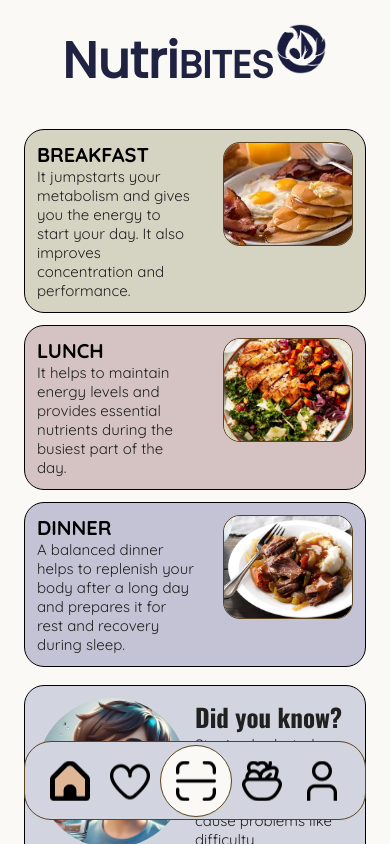
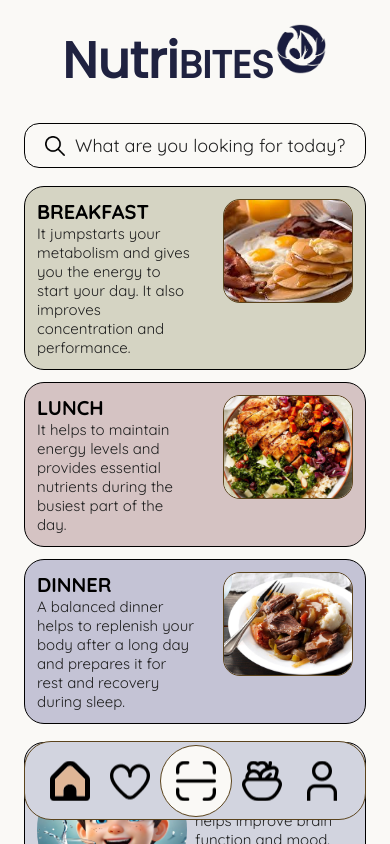
Before and after one commit to justinenorie/NutriBITES-ReactNative, a React Native app: screen /Dashboard in a window 390 px wide. Built offline with nearby package versions, Linux system fonts and the light colour scheme.

Commit message:
Added Search Bar

```diff
--- a/screens/Dashboard.jsx
+++ b/screens/Dashboard.jsx
@@ -8,6 +8,7 @@ import {
     StatusBar,
     TouchableOpacity,
     Modal,
+    TextInput,
 } from "react-native";
 import Colors from "../constants/Colors";
 import fonts from "../constants/Typography";
@@ -32,8 +33,35 @@ export default function Dashboard({ navigation, activeState, setActiveState }) {
                     />
                 </View>
 
+                <View
+                    style={{
+                        borderWidth: 1,
+                        borderColor: "black",
+                        borderRadius: 15,
+                        padding: 10,
+                        flexDirection: "row",
+                        alignItems: "center",
+                        marginBottom: 12,
+                    }}
+                >
+                    <Image
+                        source={require("../assets/icons/search.png")}
+                        style={{ width: 20, height: 20, marginHorizontal: 10 }}
+                    />
+                    <TextInput
+                        placeholder="What are you looking for today? "
+                        placeholderTextColor={Colors.TEXTblack}
+                        style={[fonts.h2, { width: "100%" }]}
+                    />
+                </View>
+
                 {/* Content */}
-                <View style={[styles.BLDContainer, { backgroundColor: "#D5D4C3"}]}>
+                <View
+                    style={[
+                        styles.BLDContainer,
+                        { backgroundColor: "#D5D4C3" },
+                    ]}
+                >
                     <View style={styles.textBLD}>
                         <Text style={styles.titleBLD}>BREAKFAST</Text>
                         <Text style={fonts.small}>
@@ -48,7 +76,12 @@ export default function Dashboard({ navigation, activeState, setActiveState }) {
                     />
                 </View>
 
-                <View style={[styles.BLDContainer, { backgroundColor: "#D5C3C3"}]}>
+                <View
+                    style={[
+                        styles.BLDContainer,
+                        { backgroundColor: "#D5C3C3" },
+                    ]}
+                >
                     <View style={styles.textBLD}>
                         <Text style={styles.titleBLD}>LUNCH</Text>
                         <Text style={fonts.small}>
@@ -63,7 +96,12 @@ export default function Dashboard({ navigation, activeState, setActiveState }) {
                     />
                 </View>
 
-                <View style={[styles.BLDContainer, { backgroundColor: "#C4C3D5"}]}>
+                <View
+                    style={[
+                        styles.BLDContainer,
+                        { backgroundColor: "#C4C3D5" },
+                    ]}
+                >
                     <View style={styles.textBLD}>
                         <Text style={styles.titleBLD}>DINNER</Text>
                         <Text style={fonts.small}>
@@ -101,7 +139,9 @@ export default function Dashboard({ navigation, activeState, setActiveState }) {
                     }}
                 >
                     {/* Food Pyramid */}
-                    <TouchableOpacity onPress={() => navigation.navigate("FoodPyramid")}>
+                    <TouchableOpacity
+                        onPress={() => navigation.navigate("FoodPyramid")}
+                    >
                         <View style={styles.blendmodeDark}>
                             <Image
                                 style={{
```
Also changed, not shown: assets/icons/search.png (added), assets/icons/searchwhite.png (added).
